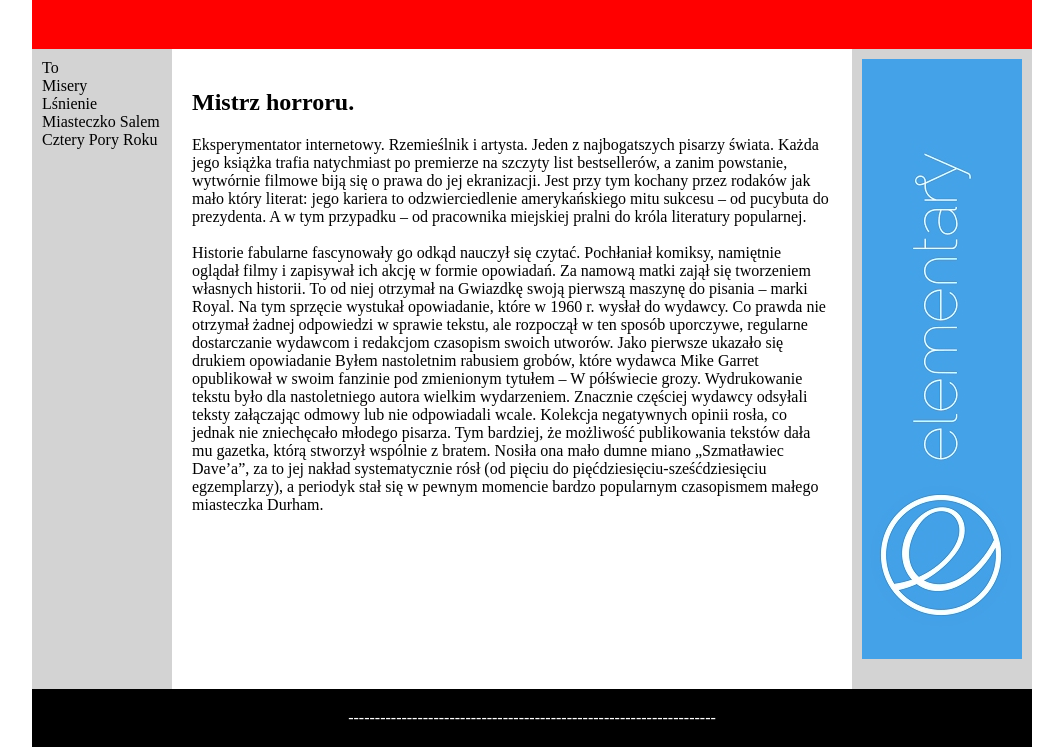
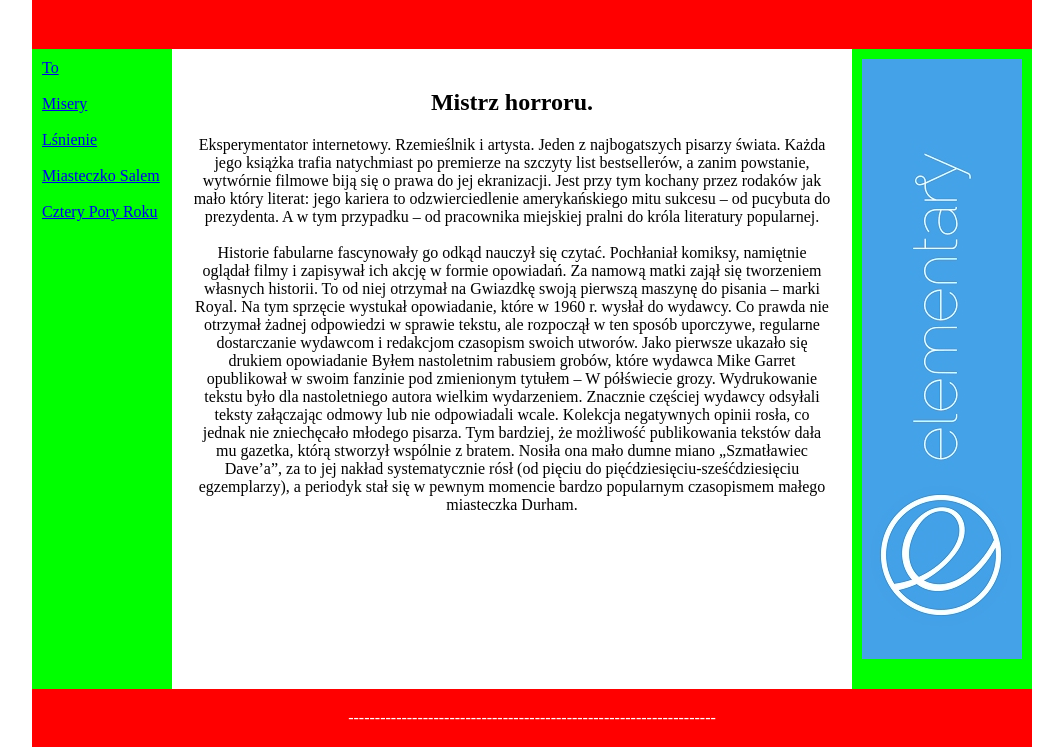
Before and after one commit to Adus64/-_____-, a plain HTML site: page index.html in a window 1280 px wide. Shown: the part 99-854 px from the top of the page, without its empty margins (108-1171 px from the left). Drawn offline with Linux system fonts and the light colour scheme.

Commit message:
Update index.html

```diff
--- a/index.html
+++ b/index.html
@@ -24,7 +24,7 @@
 	#nav
 	{
 		float: left;
-		background-color: lightgray;
+		background-color: lime;
 		width: 120px;
 		min-height: 620px;
 		padding: 10px;
@@ -32,6 +32,7 @@
 	#content
 	{
 		float: left;
+		text-align: center;
 		padding: 20px;
 		width: 640px;
 	}
@@ -41,12 +42,12 @@
 		width: 160px;
 		min-height: 620px;
 		padding: 10px;
-		background-color: lightgray;
+		background-color: lime;
 	}
 	#foot
 	{
 		clear: both;
-		background-color: black;
+		background-color: red;
 		color: white;
 		text-align: center;
 		padding: 20px;
@@ -64,11 +65,13 @@
   </div>
 
   <div id="nav">
-   To <br />
-   Misery <br />
-   Lśnienie <br />
-   Miasteczko Salem <br />
-   Cztery Pory Roku <br />
+ 			<a href="https://adus64.github.io/1/">To<a/> <br />
+			<br/>
+			<a href="https://2c-11-2021.github.io/lew/">Misery<a/><br /> <br />
+			<a href="https://2c-11-2021.github.io/niedzwiadek/">Lśnienie<a/> <br /> <br />
+			<a href="https://2c-11-2021.github.io/hipopotam1/">Miasteczko Salem<a/><br /> <br />
+			<a href="https://2c-11-2021.github.io/nosorozec/">Cztery Pory Roku<a/><br /> <br />
+
   </div>
 
   <div id="content">
```
